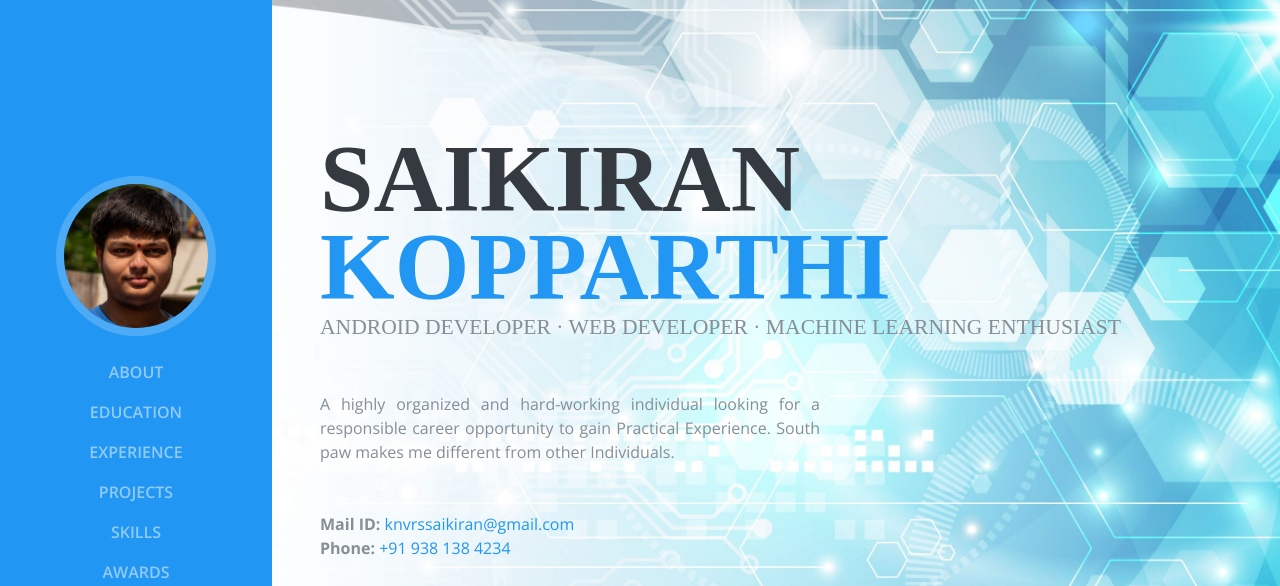
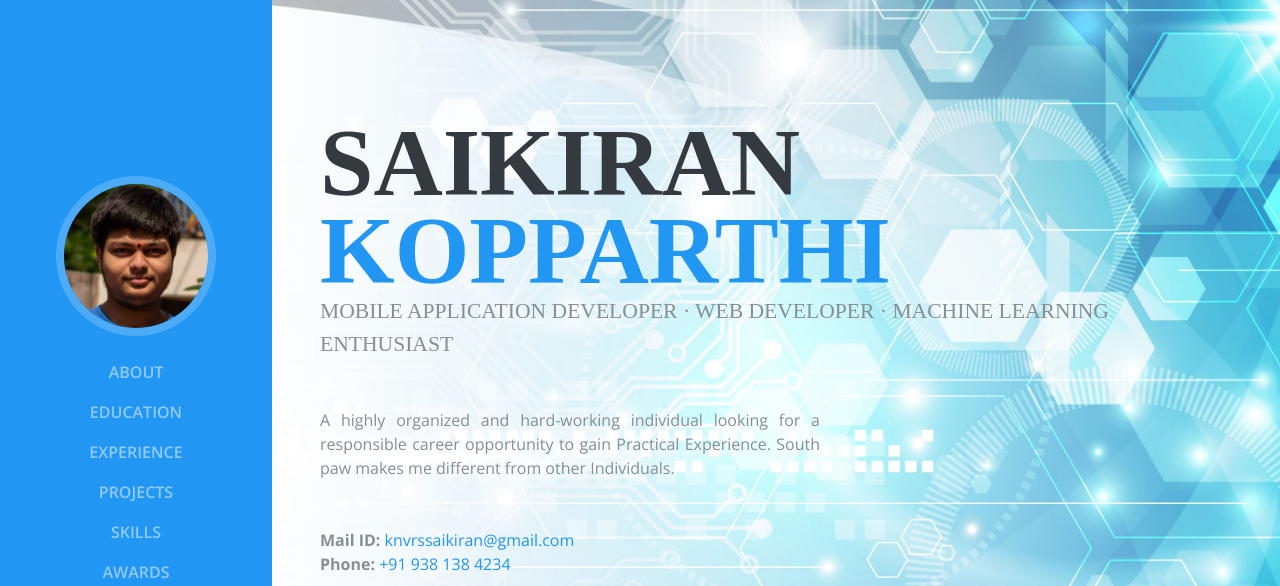
Before and after one commit to saikiran1224/MyPortfolio, a plain HTML site: page index.html in a window 1280 px wide. Shown: the top 586 px of the page. Drawn offline with nearby package versions, Linux system fonts and the light colour scheme; a web font is replaced by a local one.

Commit message:
Changed Role

```diff
--- a/index.html
+++ b/index.html
@@ -72,7 +72,7 @@
  -->              <h1 class="mb-0">SAIKIRAN
                 <span class="text-primary">KOPPARTHI</span>
               </h1>
-              <div class="subheading mb-5">Android Developer &middot; Web Developer &middot; Machine Learning Enthusiast
+              <div class="subheading mb-5">Mobile Application Developer &middot; Web Developer &middot; Machine Learning Enthusiast
               </div>
               <p class="mb-5" style="max-width: 500px; text-align: justify;" >A highly organized and hard-working individual looking for a responsible career opportunity to gain Practical Experience. South paw makes me different from other Individuals.</p>
 
```
